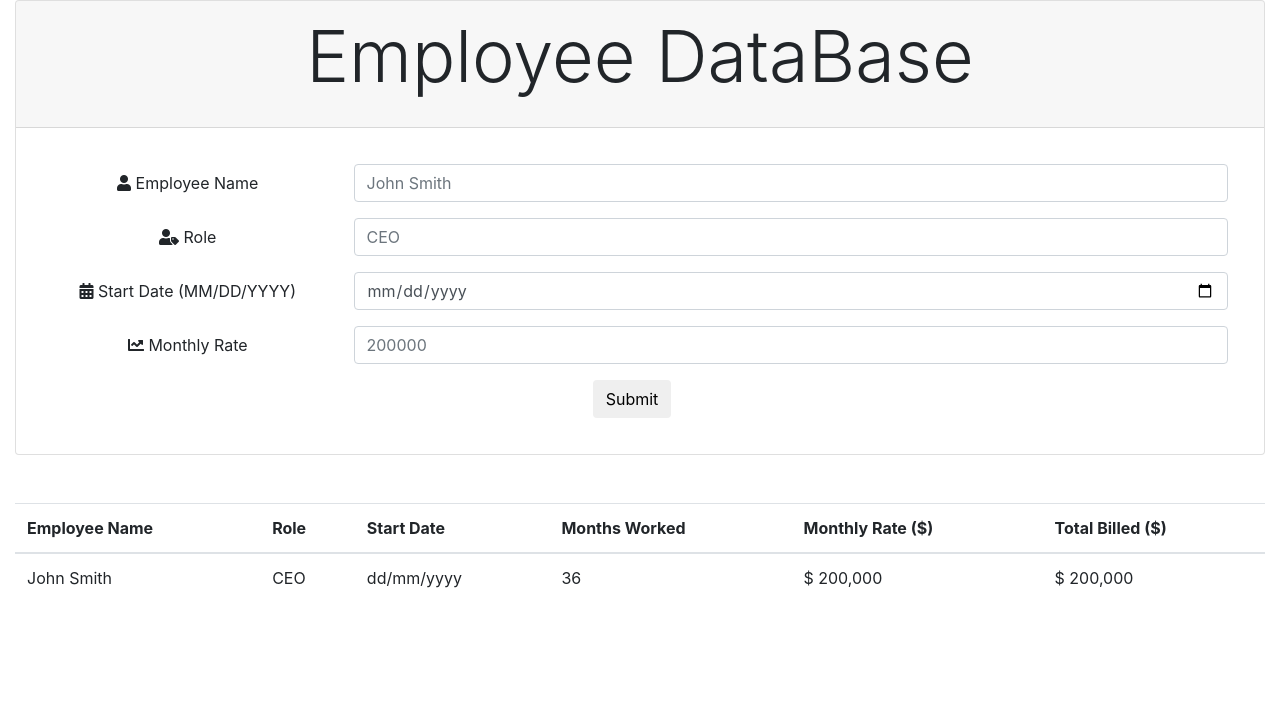
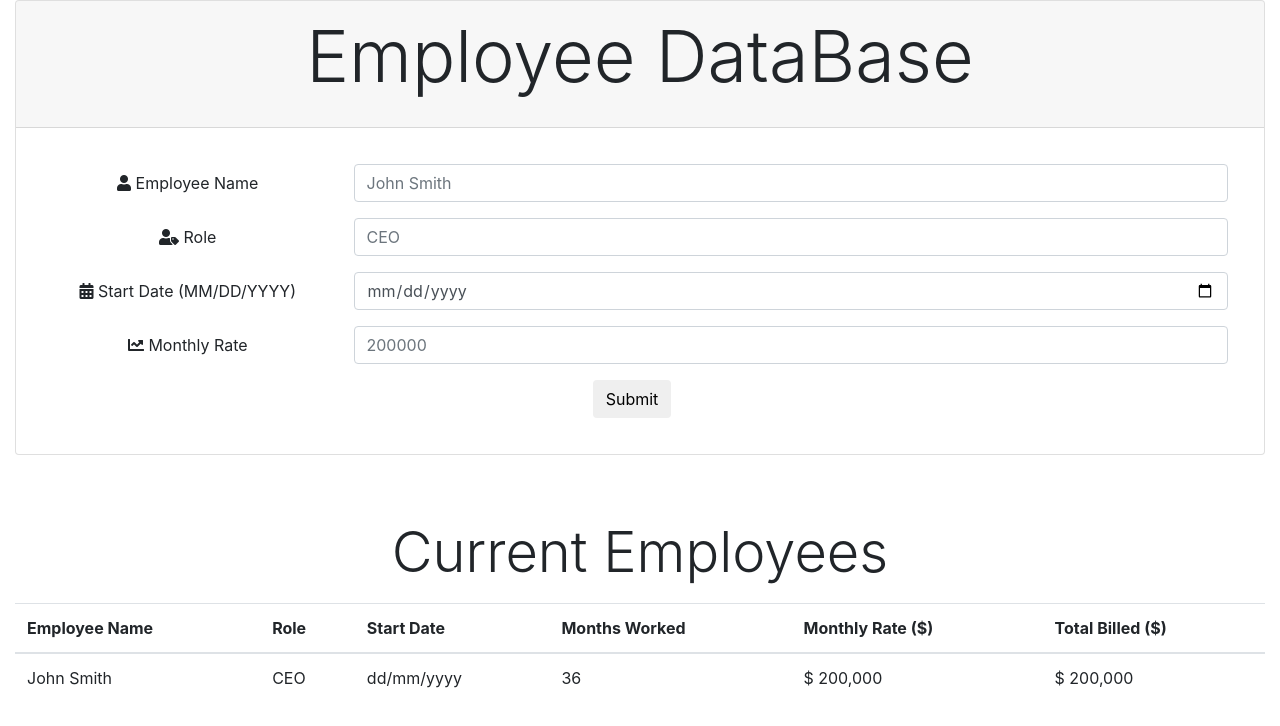
Before and after one commit to EdgarBurelo/TimeSheet, a plain HTML site: page index.html in a window 1280 px wide. Drawn offline with nearby package versions, Linux system fonts and the light colour scheme.

Commit message:
table title

```diff
--- a/index.html
+++ b/index.html
@@ -55,6 +55,9 @@
     </section>
 
     <section id="dataBase" class="container-fluid mt-5">
+      <div class="row text-center">
+        <div class="col p-3 display-4">Current Employees</div>
+      </div>
       <table class="table">
         <thead>
           <tr>
```
